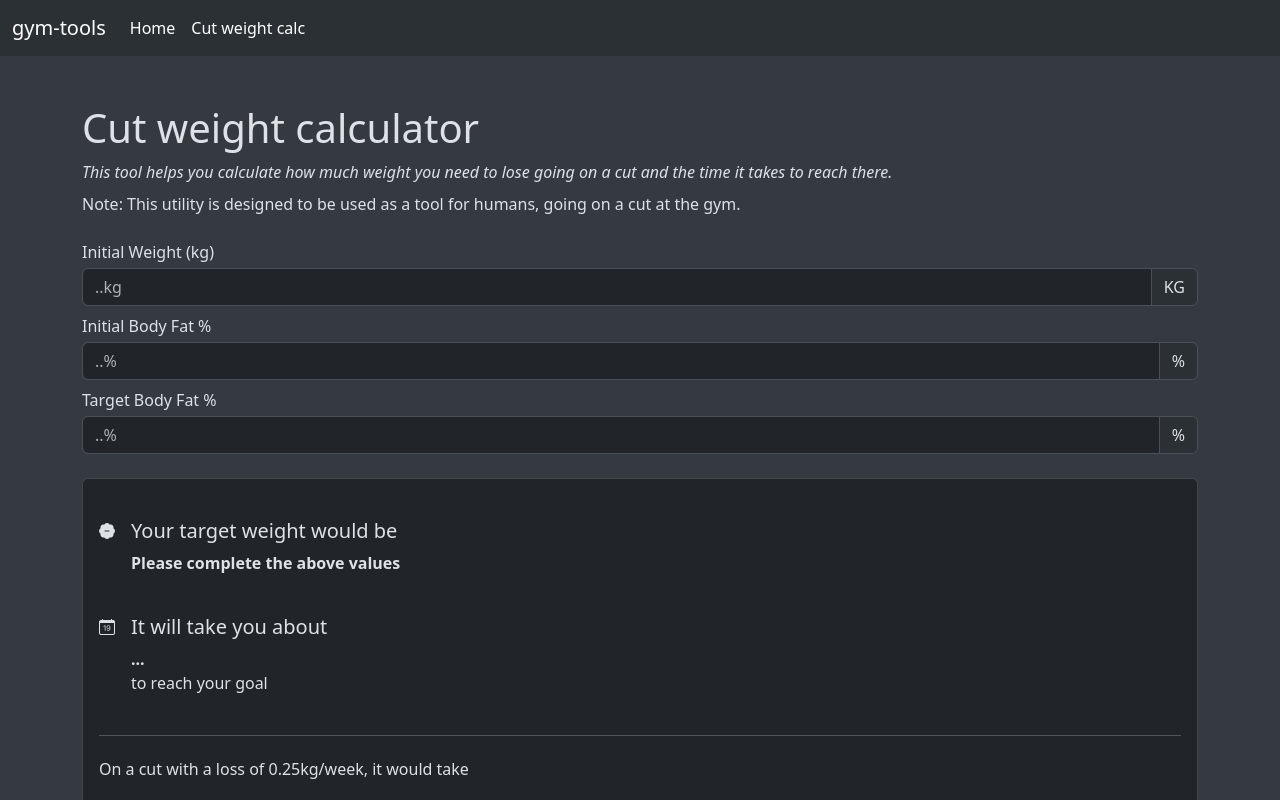
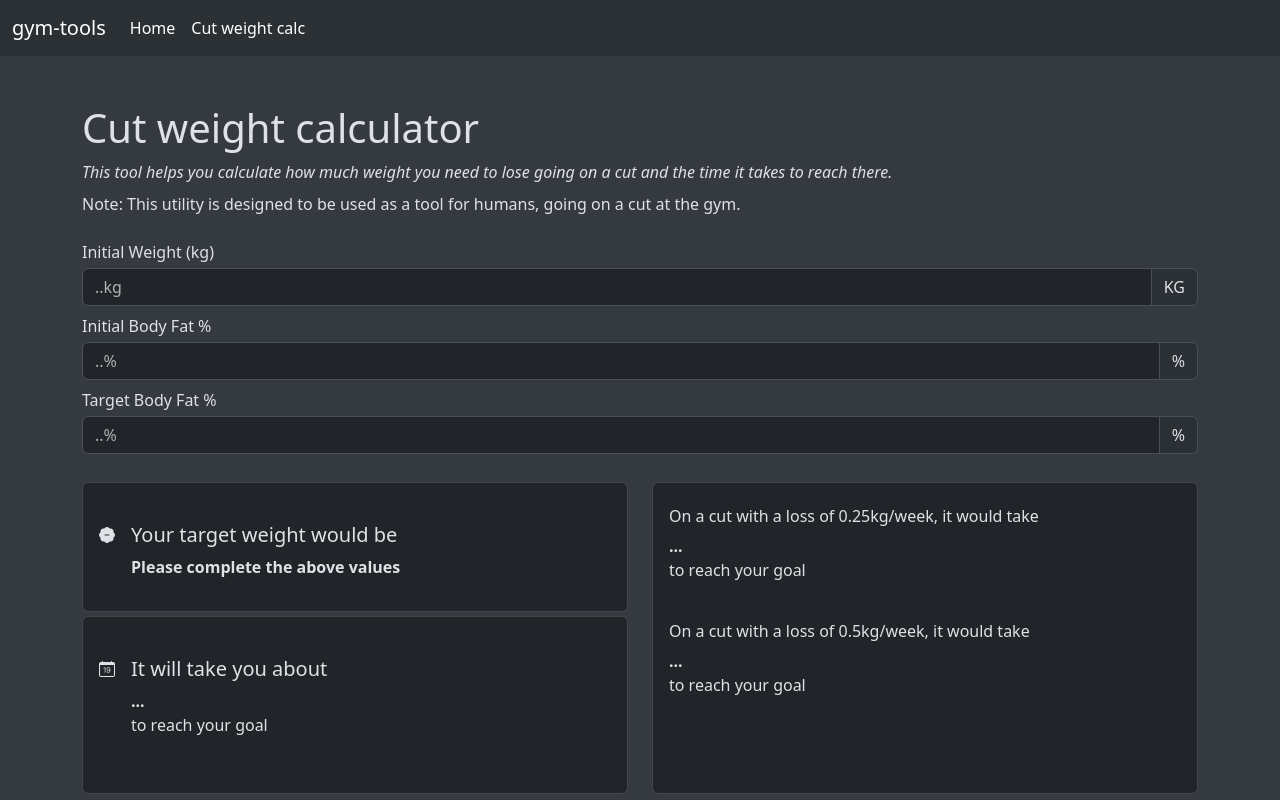
Before and after one commit to highpolarbear/bearservers-site-react, a React (Vite) app: page /gym-tools/weight-cut in a window 1280 px wide. Shown: the top 800 px of the page. Built offline with nearby package versions, Linux system fonts and the light colour scheme.

Commit message:
vis: seperated cards

```diff
--- a/src/pages/gymTools/WeightCutPage.tsx
+++ b/src/pages/gymTools/WeightCutPage.tsx
@@ -163,7 +163,9 @@ const WeightCutPage = () => {
         </div>
       </div>
 
-      <div className="card mt-4 mb-4">
+      <div className="mt-4 mb-4 row d-flex flex-wrap">
+        <div className="col-12 col-md-6">
+          <div className="card mt-1 mb-1">
             <div className="card-body">
               <div className="d-flex flex-row mb-3 pt-4">
                 <i className="bi bi-patch-minus-fill pe-3"></i>
@@ -176,7 +178,10 @@ const WeightCutPage = () => {
                   </strong>
                 </div>
               </div>
-
+            </div>
+          </div>
+          <div className="card mt-1 mb-1">
+            <div className="card-body">
               <div className="d-flex flex-row mb-3 pt-4">
                 <i className="bi bi-calendar-date pe-3"></i>
 
@@ -190,9 +195,12 @@ const WeightCutPage = () => {
                   <p className="pb-2">to reach your goal</p>
                 </div>
               </div>
-
-          <hr />
-
+            </div>
+          </div>
+        </div>
+        <div className="col-12 col-md-6 d-flex flex-column">
+          <div className="card mt-1 mb-1 flex-fill">
+            <div className="card-body">
               <h6 className="card-title pt-2">
                 On a cut with a loss of 0.25kg/week, it would take
               </h6>
@@ -215,6 +223,8 @@ const WeightCutPage = () => {
               <p>to reach your goal</p>
             </div>
           </div>
+        </div>
+      </div>
       <p className="small text-secondary">
         <strong>(!) Please note:</strong> this tool provides theoretical
         calculations, which may not always reflect real-world outcomes. While it
```
Lines whose indentation alone changed are shown as unchanged.
